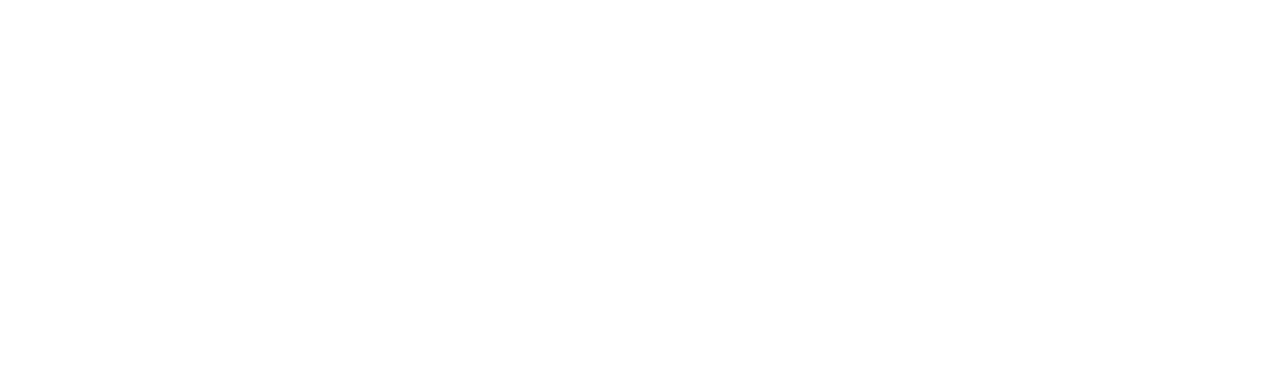
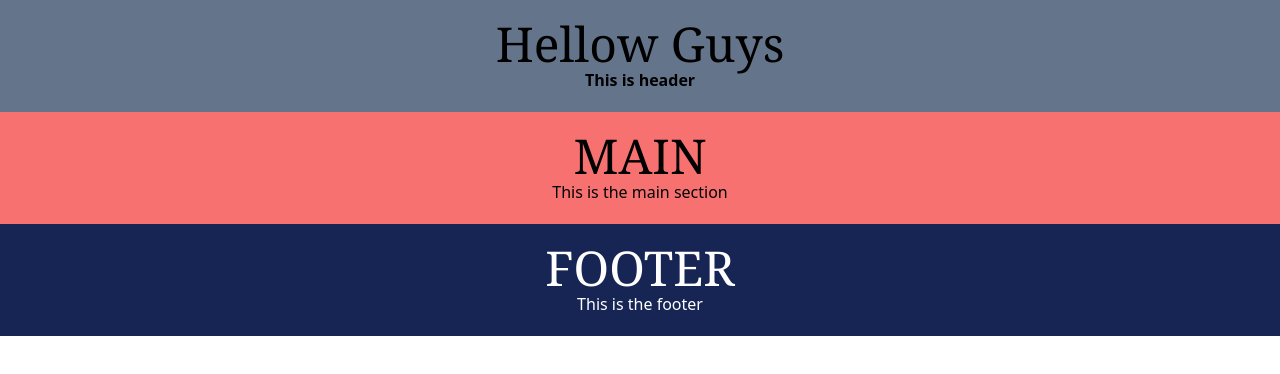
Before and after one commit to Zan-14/Assign-HTML-CSS-JS, a plain HTML site: page index.html in a window 1280 px wide. Drawn offline with nearby package versions, Linux system fonts and the light colour scheme.

Commit message:
try merge main

```diff
--- a/index.html
+++ b/index.html
@@ -3,9 +3,40 @@
 <head>
     <meta charset="UTF-8">
     <meta name="viewport" content="width=device-width, initial-scale=1.0">
-    <title>Document</title>
+    <title>Fauzan JM - JavaScript Assignment</title>
+    <script src="https://cdn.tailwindcss.com"></script>
 </head>
 <body>
 
+    <!-- screen -->
+    <div class="max-w-[1920px] block mx-auto">
+
+        <!-- header -->
+        <header>
+            <div class="bg-slate-500 p-5 text-center">
+                <h1 class="font-serif text-5xl">Hellow Guys</h1>
+                <p class="font-bold">This is header</p>
+            </div>
+        </header>
+
+        <!-- main -->
+        <main>
+            <div class="bg-red-400 p-5 justify-center items-center text-center">
+                <h1 class="font-serif text-5xl">MAIN</h1>
+                <p>This is the main section</p>
+            </div>
+        </main>
+
+        <!-- footer -->
+        <footer>
+            <div class="bg-blue-950 p-5 justify-center items-center text-center text-white">
+                <h1 class="font-serif text-5xl">FOOTER</h1>
+                <p>This is the footer</p>
+            </div>
+        </footer>
+
+    </div>
+
+    <script src="main.js"></script>
 </body>
 </html>
```
Also changed, not shown: tailwind.config.js (added).
